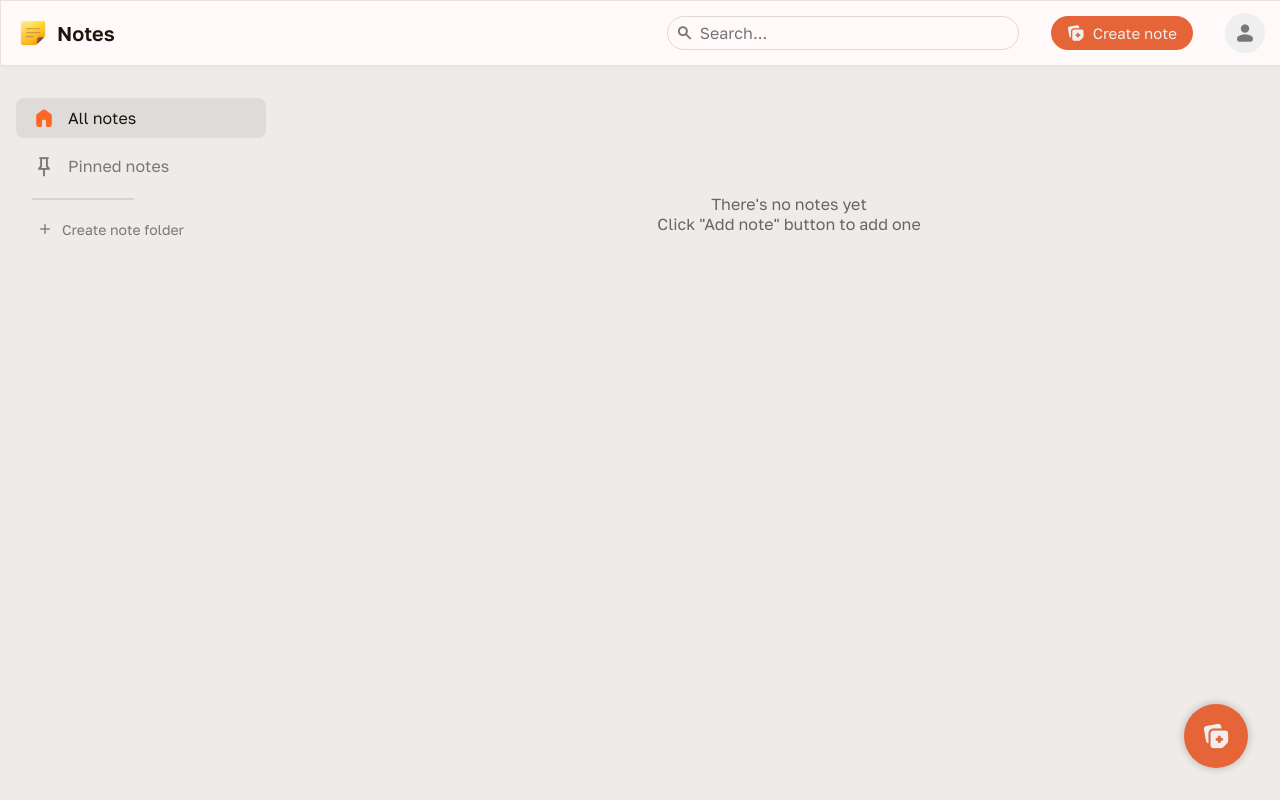
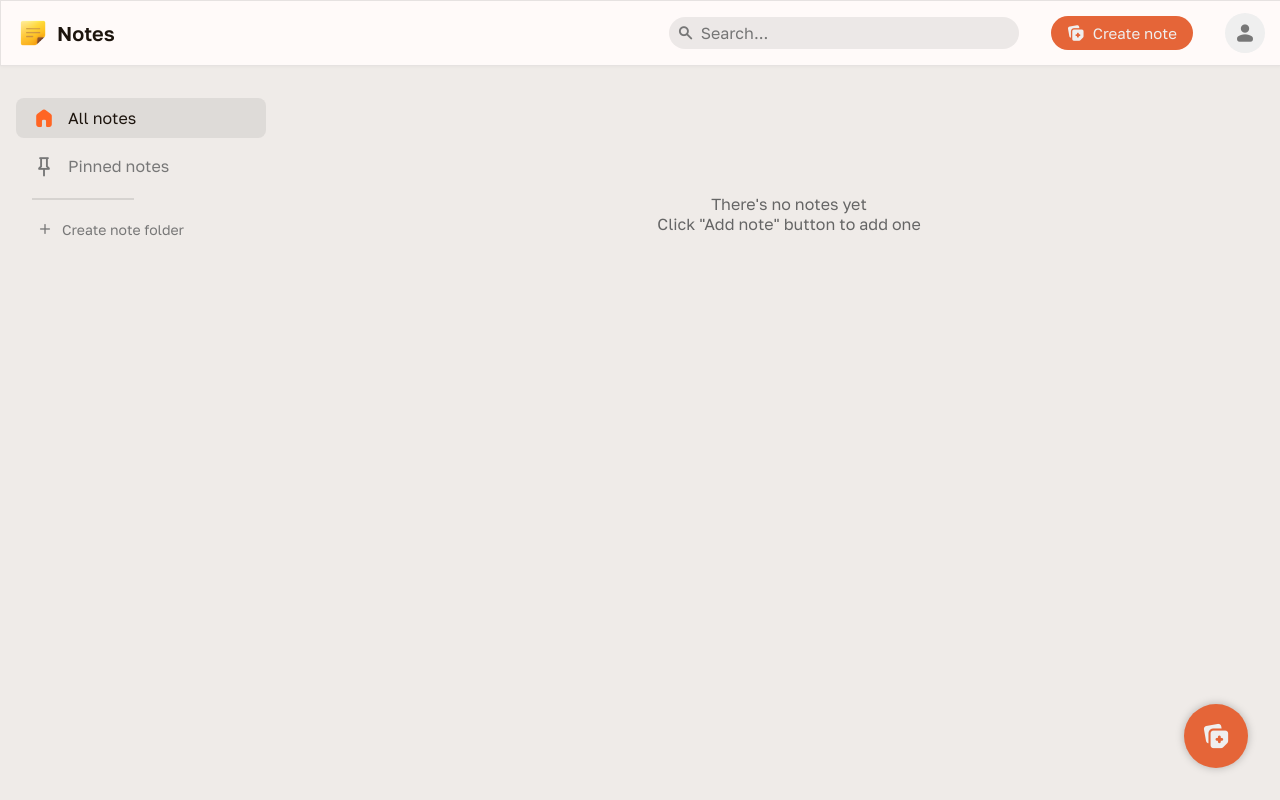
Before and after one commit to Thredas/vue-notes-app, a Vue app: page / in a window 1280 px wide. Built offline with nearby package versions, Linux system fonts and the light colour scheme.

Commit message:
fixed some small bugs

```diff
--- a/src/components/app-header.vue
+++ b/src/components/app-header.vue
@@ -92,6 +92,14 @@ header {
   width: 350px !important;
   font-size: 16px;
   border-radius: 32px !important;
+  background-color: var(--secondary);
+  color: var(--text-secondary);
+  transition: 0.1s;
+  border: 0 !important;
+}
+
+.header__search-input:focus {
+  background-color: var(--item-background) !important;
 }
 
 .header__create-button {
--- a/src/components/ui/modal-window.vue
+++ b/src/components/ui/modal-window.vue
@@ -79,7 +79,7 @@ const closeModal = () => {
 }
 
 .v-enter-active .modal-window {
-  animation: bounce-in 0.2s both ease-in;
+  animation: bounce-in 0.15s both ease-in;
 }
 
 .v-leave-active .modal-window {
@@ -92,7 +92,7 @@ const closeModal = () => {
       scaleX(v-bind(startAnimWidth)) scaleY(v-bind(startAnimHeight));
   }
   50% {
-    transform: translate(0, 0) scale(1.01);
+    transform: translate(0, 0) scale(1.02);
   }
   100% {
     transform: translate(0, 0) scale(1);
--- a/src/components/ui/text-field.vue
+++ b/src/components/ui/text-field.vue
@@ -42,7 +42,7 @@ export default {
   display: flex;
   align-items: center;
   width: 100%;
-  border: 1px rgba(185, 185, 185, 0.5) solid !important;
+  border: 1px rgba(185, 185, 185, 0.5) solid;
   border-radius: 8px;
 }
 
--- a/src/stores/notesStore.ts
+++ b/src/stores/notesStore.ts
@@ -164,6 +164,9 @@ export const useNotesStore = defineStore('notes', () => {
     if (note.isPinned === undefined) note.isPinned = false;
 
     note.isPinned = !note.isPinned;
+    note.updateDate = Date.now();
+
+    localStorage.setItem('notes', JSON.stringify(notes.value));
   };
 
   return {
```
